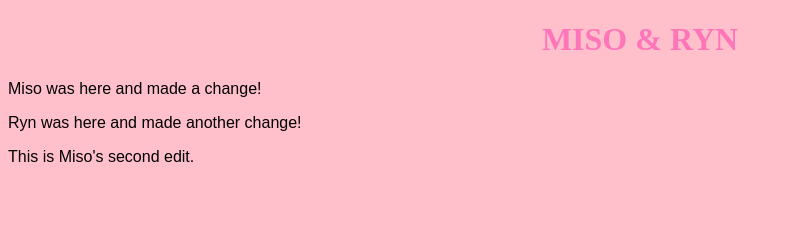
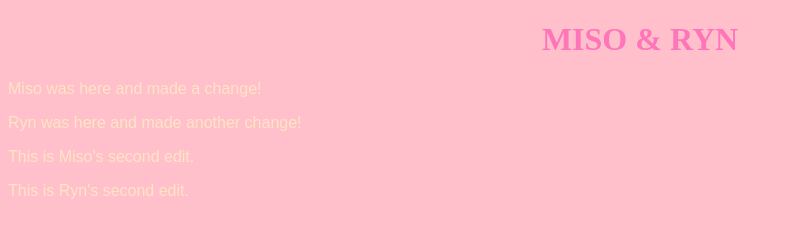
Before and after one commit to sumairumiso/core-interactionslec-WK4, a plain HTML site: page week-4/index.html in a window 1280 px wide. Shown: the whole page, without its empty margins (0-792 px from the left). Drawn offline with Linux system fonts and the light colour scheme.

Commit message:
Ryn Commit 2 - Added name text and Changed body color

```diff
--- a/week-4/index.html
+++ b/week-4/index.html
@@ -9,5 +9,6 @@
     <p>Miso was here and made a change!</p>
     <p>Ryn was here and made another change!</p>
     <p>This is Miso's second edit.</p>
+    <p>This is Ryn's second edit.</p>
   </body>
 </html>
--- a/week-4/style.css
+++ b/week-4/style.css
@@ -1,6 +1,7 @@
 body {
   background-color: pink;
   min-height: 100vh;
+  color:bisque
 }
 
 h1 {
```
